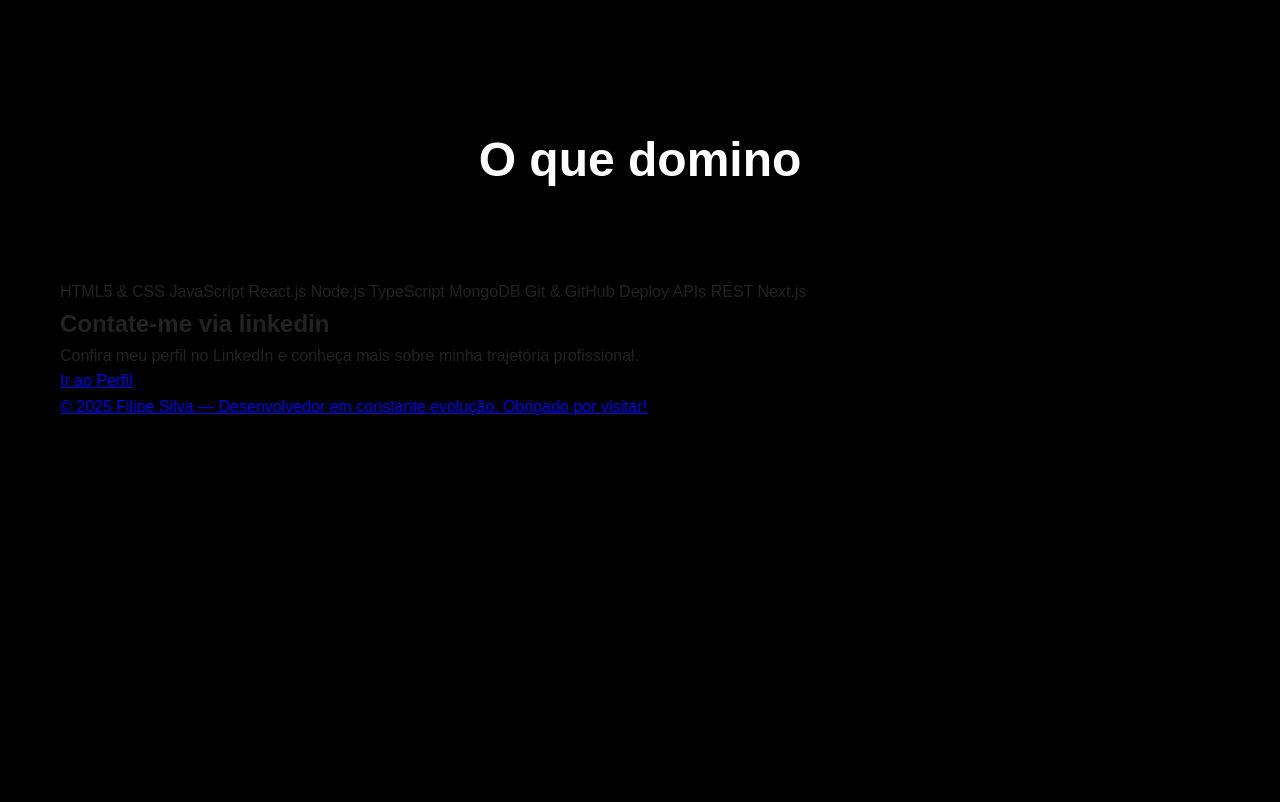
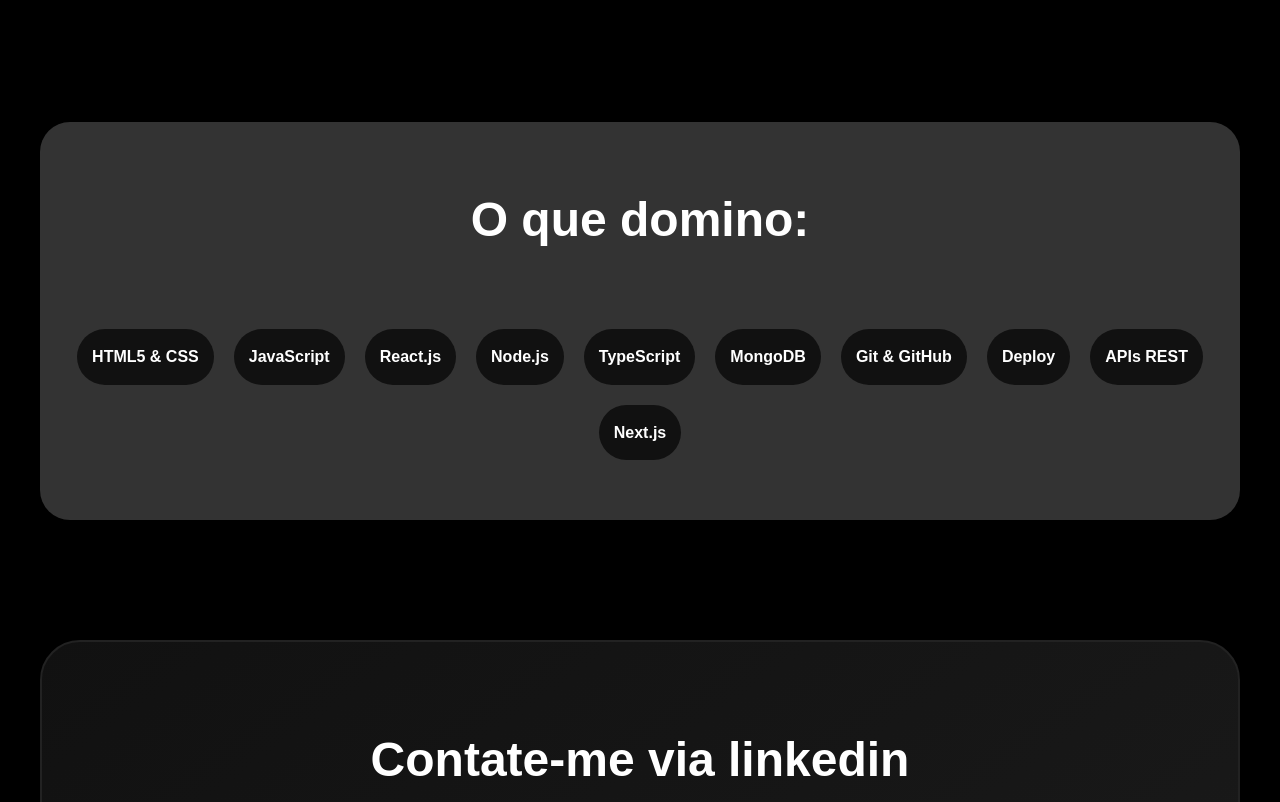
Before and after one commit to filipesilva9225/pro_loanding_page, a plain HTML site: page index.html in a window 1280 px wide. Shown: the part 1531-2333 px from the top of the page. Before the commit the page ends 1951 px from the top, so only its background shows below. Drawn offline with Linux system fonts and the light colour scheme.

Commit message:
add all files

```diff
--- a/index.html
+++ b/index.html
@@ -18,7 +18,7 @@
     </header>
 
     <section class="benefits container">
-      <h2 class="section-title">Por que escolher essa Landing Page?</h2>
+      <h2 class="section-title">Quais são meus diferenciais?</h2>
       <article class="benefits-card">
         <span class="benefit-number">01</span>
         <h3>Resolvo Problemas</h3>
@@ -61,7 +61,7 @@
     </section>
 
     <section class="features container">
-      <h2 class="section-title">O que domino</h2>
+      <h2 class="section-title">O que domino:</h2>
       <span class="pill">HTML5 & CSS</span>
       <span class="pill">JavaScript</span>
       <span class="pill">React.js</span>
@@ -80,14 +80,16 @@
         Confira meu perfil no LinkedIn e conheça mais sobre minha trajetória
         profissional.
       </p>
-      <a href="#" class="cta-button">Ir ao Perfil</a>
+      <a href="https://www.linkedin.com/in/joaofilipe9225" class="hero-button"
+        >Ir ao Perfil</a
+      >
     </section>
 
     <footer class="container">
-      <a href="#"
-        >© 2025 Filipe Silva — Desenvolvedor em constante evolução. Obrigado por
-        visitar!</a
-      >
+      <p>
+        © 2025 Filipe Silva — Desenvolvedor em constante evolução. Obrigado por
+        visitar!
+      </p>
     </footer>
   </body>
 </html>
--- a/styles.css
+++ b/styles.css
@@ -94,6 +94,7 @@ header {
 }
 
 .benefits h2 {
+  /* faz a coluna subir 1 */
   grid-column: 1 /-1;
 }
 
@@ -191,3 +192,71 @@ header {
   -webkit-text-fill-color: unset;
   color: #ffffff;
 }
+
+.features {
+  display: flex;
+  flex-wrap: wrap;
+  gap: 20px;
+  justify-content: center;
+  background-color: #333;
+  padding: 60px 20px;
+  text-align: center;
+  border-radius: 30px;
+}
+
+.features h2 {
+  width: 100%;
+  margin-bottom: 50px;
+}
+
+.pill {
+  background-color: #111;
+  border-radius: 30px;
+  text-align: center;
+  font-size: 1em;
+  color: white;
+  border-color: #999;
+  padding: 15px;
+  font-weight: 600;
+  transition: 0.5s;
+  cursor: pointer;
+}
+
+.pill:hover {
+  transform: translateY(-3px);
+  border-color: #00f5ff;
+  color: #00f5ff;
+  box-shadow: rgba(0, 183, 255, 0.6) 0px 5px 15px;
+}
+
+.cta-section {
+  background: linear-gradient(145deg, #111, #1a1a1a);
+  border: 2px solid #222;
+  border-radius: 40px;
+  padding: 80px 60px;
+  text-align: center;
+  position: relative;
+  overflow: hidden;
+  margin: 120px auto;
+}
+
+.cta-section h2 {
+  font-size: 3em;
+  margin-bottom: 20px;
+  color: white;
+  font-weight: 800;
+}
+
+.cta-section p {
+  font-size: 1.1em;
+  margin-bottom: 40px;
+  color: #888;
+}
+
+footer {
+  background-color: #000;
+  color: #666;
+  text-align: center;
+  padding: 60px 0;
+  border-top: 1px solid #222;
+}
```
